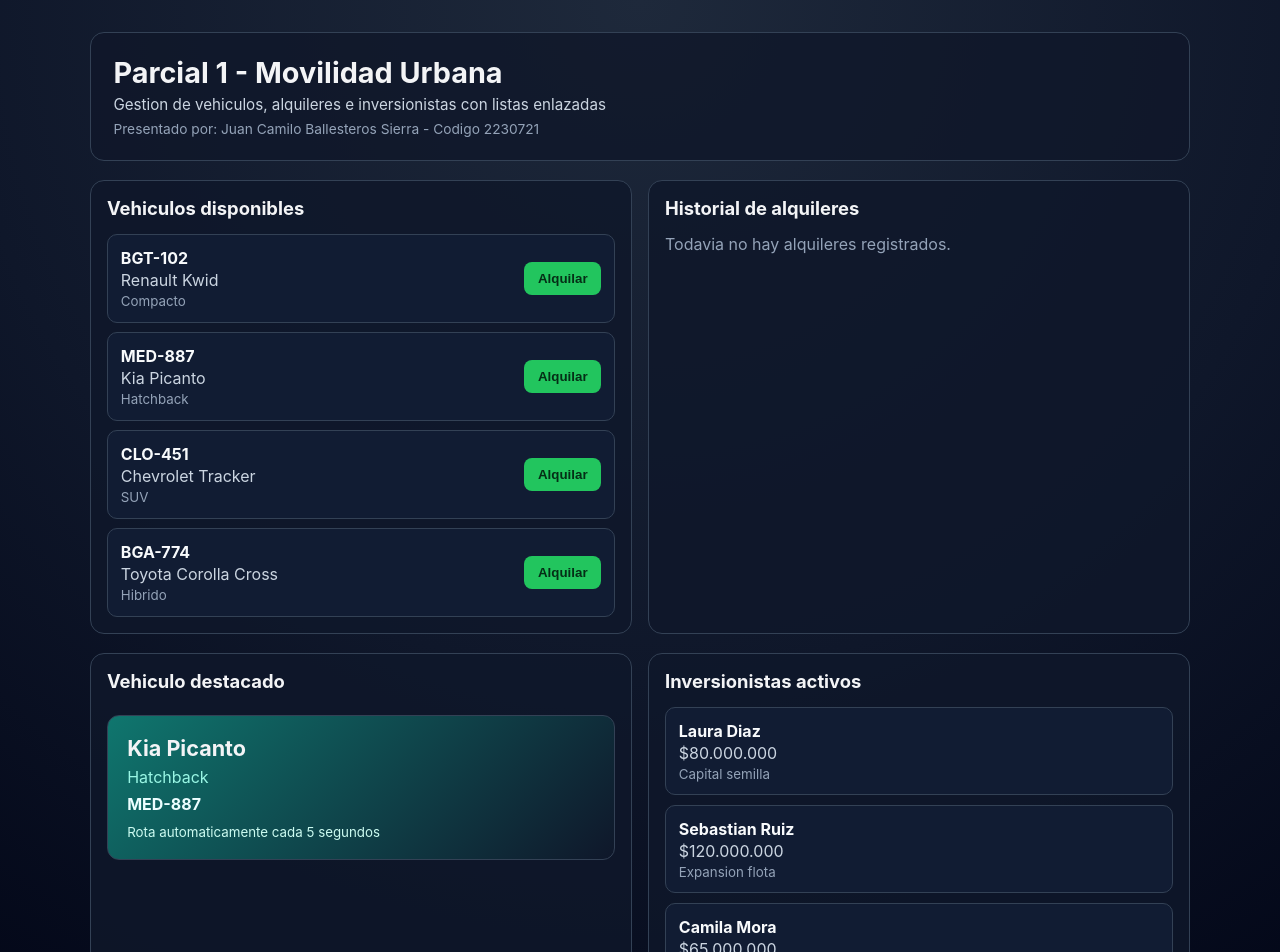
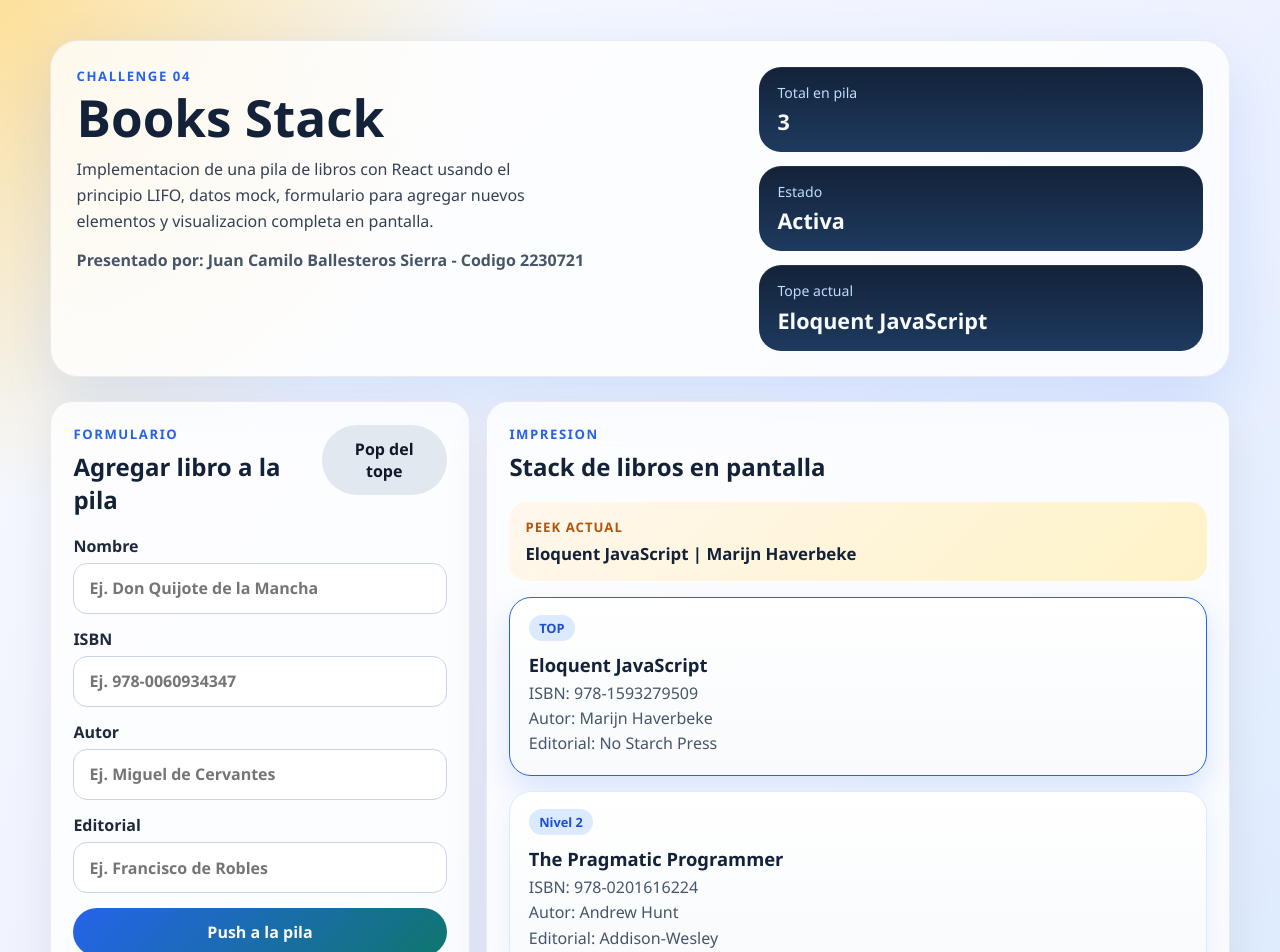
Before and after one commit to ballesterossmartsolutionssas/Homeworks, a React (Vite) app: page / in a window 1280 px wide. Shown: the top 952 px of the page. Built offline with nearby package versions, Linux system fonts and the light colour scheme.

Commit message:
Practice 04 - Books stack with React

```diff
--- a/src/App.jsx
+++ b/src/App.jsx
@@ -1,116 +1,243 @@
-import { useEffect, useRef, useState } from 'react';
-import { LinkedList } from './structures/linkedList';
-import { DoublyLinkedList } from './structures/doublyLinkedList';
-import { CircularLinkedList } from './structures/circularLinkedList';
-import { DoublyCircularLinkedList } from './structures/doublyCircularLinkedList';
-import AvailableVehicles from './components/AvailableVehicles';
-import RentalHistory from './components/RentalHistory';
-import FeaturedVehicle from './components/FeaturedVehicle';
-import ActiveInvestors from './components/ActiveInvestors';
+import { useState } from 'react';
+import { Stack } from './structures/stack';
 import './index.css';
 
-const INITIAL_VEHICLES = [
-    { id: 1, plate: 'BGT-102', model: 'Renault Kwid', type: 'Compacto' },
-    { id: 2, plate: 'MED-887', model: 'Kia Picanto', type: 'Hatchback' },
-    { id: 3, plate: 'CLO-451', model: 'Chevrolet Tracker', type: 'SUV' },
-    { id: 4, plate: 'BGA-774', model: 'Toyota Corolla Cross', type: 'Hibrido' }
+const INITIAL_BOOKS = [
+    {
+        id: 1,
+        name: 'Clean Code',
+        isbn: '978-0132350884',
+        author: 'Robert C. Martin',
+        editorial: 'Prentice Hall'
+    },
+    {
+        id: 2,
+        name: 'The Pragmatic Programmer',
+        isbn: '978-0201616224',
+        author: 'Andrew Hunt',
+        editorial: 'Addison-Wesley'
+    },
+    {
+        id: 3,
+        name: 'Eloquent JavaScript',
+        isbn: '978-1593279509',
+        author: 'Marijn Haverbeke',
+        editorial: 'No Starch Press'
+    }
 ];
 
-const INITIAL_INVESTORS = [
-    { id: 1, name: 'Laura Diaz', amount: '$80.000.000', role: 'Capital semilla' },
-    { id: 2, name: 'Sebastian Ruiz', amount: '$120.000.000', role: 'Expansion flota' },
-    { id: 3, name: 'Camila Mora', amount: '$65.000.000', role: 'Tecnologia' }
-];
+const EMPTY_FORM = {
+    name: '',
+    isbn: '',
+    author: '',
+    editorial: ''
+};
 
 function App() {
-    const [availableVehicles] = useState(() => new LinkedList());
-    const [rentalHistory] = useState(() => new DoublyLinkedList());
-    const [featuredVehicles] = useState(() => new CircularLinkedList());
-    const [activeInvestors] = useState(() => new DoublyCircularLinkedList());
-    const [currentFeaturedNode, setCurrentFeaturedNode] = useState(null);
-    const [, setRenderVersion] = useState(0);
-    const hasInitialized = useRef(false);
+    const [booksStack] = useState(() => {
+        const stack = new Stack();
 
-    useEffect(() => {
-        if (hasInitialized.current) return;
-        hasInitialized.current = true;
-
-        INITIAL_VEHICLES.forEach((vehicle) => {
-            availableVehicles.append(vehicle);
-            featuredVehicles.append(vehicle);
+        INITIAL_BOOKS.forEach((book) => {
+            stack.push(book);
         });
 
-        INITIAL_INVESTORS.forEach((investor) => {
-            activeInvestors.append(investor);
-        });
+        return stack;
+    });
+    const [form, setForm] = useState(EMPTY_FORM);
+    const [lastAction, setLastAction] = useState('Pila inicial cargada con datos mock.');
+    const [, setRenderVersion] = useState(0);
 
-        setCurrentFeaturedNode(featuredVehicles.getHead());
-        setRenderVersion((prev) => prev + 1);
-    }, []);
+    const books = booksStack.print();
+    const topBook = booksStack.peek();
 
-    useEffect(() => {
-        const intervalId = setInterval(() => {
-            setCurrentFeaturedNode((previousNode) => {
-                if (featuredVehicles.size() === 0) return null;
-                if (!previousNode) return featuredVehicles.getHead();
-                return previousNode.next;
-            });
-        }, 5000);
-
-        return () => clearInterval(intervalId);
-    }, [featuredVehicles]);
-
-    const handleRentVehicle = (vehicleId) => {
-        const removedVehicleNode = availableVehicles.removeById(vehicleId);
-        if (!removedVehicleNode) return;
-
-        rentalHistory.append({
-            id: Date.now() + vehicleId,
-            vehicle: removedVehicleNode.value,
-            rentedAt: new Date().toLocaleString('es-CO')
-        });
-
-        const removedFromFeatured = featuredVehicles.removeById(vehicleId);
-
-        if (removedFromFeatured && featuredVehicles.size() === 0) {
-            setCurrentFeaturedNode(null);
-        } else if (
-            removedFromFeatured &&
-            currentFeaturedNode &&
-            currentFeaturedNode.value.id === vehicleId
-        ) {
-            setCurrentFeaturedNode(featuredVehicles.getHead());
-        }
-
+    const forceRender = () => {
         setRenderVersion((prev) => prev + 1);
     };
 
-    const availableVehiclesArray = availableVehicles.toArray();
-    const rentalHistoryArray = rentalHistory.toArray();
-    const activeInvestorsArray = activeInvestors.toArray();
-    const featuredVehicle = currentFeaturedNode ? currentFeaturedNode.value : null;
+    const handleChange = ({ target }) => {
+        const { name, value } = target;
+
+        setForm((prev) => ({
+            ...prev,
+            [name]: value
+        }));
+    };
+
+    const handleSubmit = (event) => {
+        event.preventDefault();
+
+        const payload = {
+            id: Date.now(),
+            name: form.name.trim(),
+            isbn: form.isbn.trim(),
+            author: form.author.trim(),
+            editorial: form.editorial.trim()
+        };
+
+        const hasEmptyFields =
+            payload.name === '' ||
+            payload.isbn === '' ||
+            payload.author === '' ||
+            payload.editorial === '';
+
+        if (hasEmptyFields) {
+            setLastAction('Completa todos los campos antes de agregar el libro.');
+            return;
+        }
+
+        booksStack.push(payload);
+        setForm(EMPTY_FORM);
+        setLastAction(`Libro agregado al tope: ${payload.name}.`);
+        forceRender();
+    };
+
+    const handlePop = () => {
+        const removedBook = booksStack.pop();
+
+        if (!removedBook) {
+            setLastAction('La pila esta vacia. No hay libros para retirar.');
+            return;
+        }
+
+        setLastAction(`Libro retirado del tope: ${removedBook.name}.`);
+        forceRender();
+    };
 
     return (
-        <div className="app-container">
-            <header className="page-header">
-                <h1>Parcial 1 - Movilidad Urbana</h1>
-                <p>Gestion de vehiculos, alquileres e inversionistas con listas enlazadas</p>
-                <p className="author-line">Presentado por: Juan Camilo Ballesteros Sierra - Codigo 2230721</p>
-            </header>
+        <main className="page-shell">
+            <section className="hero">
+                <div>
+                    <p className="eyebrow">Challenge 04</p>
+                    <h1>Books Stack</h1>
+                    <p className="hero-copy">
+                        Implementacion de una pila de libros con React usando el principio
+                        LIFO, datos mock, formulario para agregar nuevos elementos y visualizacion
+                        completa en pantalla.
+                    </p>
+                    <p className="author-line">
+                        Presentado por: Juan Camilo Ballesteros Sierra - Codigo 2230721
+                    </p>
+                </div>
 
-            <section className="top-grid">
-                <AvailableVehicles
-                    vehicles={availableVehiclesArray}
-                    onRentVehicle={handleRentVehicle}
-                />
-                <RentalHistory history={rentalHistoryArray} />
+                <div className="hero-stats">
+                    <article className="stat-card">
+                        <span>Total en pila</span>
+                        <strong>{booksStack.size()}</strong>
+                    </article>
+                    <article className="stat-card">
+                        <span>Estado</span>
+                        <strong>{booksStack.isEmpty() ? 'Vacia' : 'Activa'}</strong>
+                    </article>
+                    <article className="stat-card">
+                        <span>Tope actual</span>
+                        <strong>{topBook ? topBook.name : 'Sin libros'}</strong>
+                    </article>
+                </div>
             </section>
 
-            <section className="bottom-grid">
-                <FeaturedVehicle vehicle={featuredVehicle} />
-                <ActiveInvestors investors={activeInvestorsArray} />
+            <section className="content-grid">
+                <article className="panel">
+                    <div className="panel-heading">
+                        <div>
+                            <p className="panel-label">Formulario</p>
+                            <h2>Agregar libro a la pila</h2>
+                        </div>
+                        <button type="button" className="secondary-button" onClick={handlePop}>
+                            Pop del tope
+                        </button>
+                    </div>
+
+                    <form className="book-form" onSubmit={handleSubmit}>
+                        <label>
+                            Nombre
+                            <input
+                                name="name"
+                                value={form.name}
+                                onChange={handleChange}
+                                placeholder="Ej. Don Quijote de la Mancha"
+                            />
+                        </label>
+
+                        <label>
+                            ISBN
+                            <input
+                                name="isbn"
+                                value={form.isbn}
+                                onChange={handleChange}
+                                placeholder="Ej. 978-0060934347"
+                            />
+                        </label>
+
+                        <label>
+                            Autor
+                            <input
+                                name="author"
+                                value={form.author}
+                                onChange={handleChange}
+                                placeholder="Ej. Miguel de Cervantes"
+                            />
+                        </label>
+
+                        <label>
+                            Editorial
+                            <input
+                                name="editorial"
+                                value={form.editorial}
+                                onChange={handleChange}
+                                placeholder="Ej. Francisco de Robles"
+                            />
+                        </label>
+
+                        <button type="submit" className="primary-button">
+                            Push a la pila
+                        </button>
+                    </form>
+
+                    <p className="status-message">{lastAction}</p>
+                </article>
+
+                <article className="panel">
+                    <div className="panel-heading">
+                        <div>
+                            <p className="panel-label">Impresion</p>
+                            <h2>Stack de libros en pantalla</h2>
+                        </div>
+                    </div>
+
+                    <div className="top-preview">
+                        <span>Peek actual</span>
+                        <strong>
+                            {topBook
+                                ? `${topBook.name} | ${topBook.author}`
+                                : 'La pila no tiene elementos'}
+                        </strong>
+                    </div>
+
+                    <div className="stack-list">
+                        {books.length > 0 ? (
+                            books.map((book, index) => (
+                                <article
+                                    key={book.id}
+                                    className={`book-card ${index === 0 ? 'book-card-top' : ''}`}
+                                >
+                                    <div className="book-level">
+                                        <span>{index === 0 ? 'TOP' : `Nivel ${books.length - index}`}</span>
+                                    </div>
+                                    <h3>{book.name}</h3>
+                                    <p>ISBN: {book.isbn}</p>
+                                    <p>Autor: {book.author}</p>
+                                    <p>Editorial: {book.editorial}</p>
+                                </article>
+                            ))
+                        ) : (
+                            <p className="empty-state">
+                                La pila esta vacia. Agrega un libro desde el formulario.
+                            </p>
+                        )}
+                    </div>
+                </article>
             </section>
-        </div>
+        </main>
     );
 }
 
--- a/src/index.css
+++ b/src/index.css
@@ -1,7 +1,9 @@
 :root {
-    font-family: Inter, system-ui, Avenir, Helvetica, Arial, sans-serif;
-    color: #f3f4f6;
-    background-color: #0f172a;
+    font-family: 'Segoe UI', Tahoma, Geneva, Verdana, sans-serif;
+    color: #132238;
+    background:
+        radial-gradient(circle at top left, rgba(255, 209, 102, 0.65), transparent 28%),
+        linear-gradient(135deg, #f8fafc 0%, #eef2ff 48%, #dbeafe 100%);
 }
 
 * {
@@ -12,173 +14,261 @@ body {
     margin: 0;
     min-width: 320px;
     min-height: 100vh;
-    background: radial-gradient(circle at top, #1e293b 0%, #0f172a 55%, #020617 100%);
+}
+
+button,
+input {
+    font: inherit;
 }
 
 #root {
-    width: min(1100px, 94vw);
+    width: min(1180px, 94vw);
     margin: 0 auto;
-    padding: 2rem 0 3rem;
+    padding: 2.5rem 0 3rem;
 }
 
-.app-container {
+.page-shell {
     display: flex;
     flex-direction: column;
-    gap: 1.2rem;
+    gap: 1.5rem;
 }
 
-.page-header {
-    text-align: left;
-    padding: 1.4rem;
-    border: 1px solid #334155;
-    border-radius: 14px;
-    background: rgba(15, 23, 42, 0.8);
+.hero {
+    display: grid;
+    grid-template-columns: 1.5fr 1fr;
+    gap: 1rem;
+    padding: 1.6rem;
+    border-radius: 28px;
+    background: rgba(255, 255, 255, 0.78);
+    border: 1px solid rgba(19, 34, 56, 0.08);
+    box-shadow: 0 24px 60px rgba(37, 99, 235, 0.14);
 }
 
-.page-header h1 {
-    margin: 0 0 0.3rem;
-    font-size: 1.8rem;
+.eyebrow,
+.panel-label {
+    margin: 0 0 0.45rem;
+    font-size: 0.82rem;
+    font-weight: 700;
+    letter-spacing: 0.12em;
+    text-transform: uppercase;
+    color: #2563eb;
 }
 
-.page-header p {
+.hero h1,
+.panel h2 {
     margin: 0;
-    color: #cbd5e1;
-    font-size: 0.95rem;
 }
 
-.page-header .author-line {
-    margin-top: 0.45rem;
-    color: #94a3b8;
-    font-size: 0.86rem;
+.hero h1 {
+    font-size: clamp(2.1rem, 4vw, 3.7rem);
+    line-height: 1;
 }
 
-.top-grid,
-.bottom-grid {
+.hero-copy {
+    max-width: 52ch;
+    margin: 0.9rem 0 0;
+    font-size: 1rem;
+    line-height: 1.6;
+    color: #334155;
+}
+
+.author-line {
+    margin: 0.9rem 0 0;
+    color: #475569;
+    font-weight: 600;
+}
+
+.hero-stats {
     display: grid;
-    grid-template-columns: 1fr 1fr;
+    gap: 0.85rem;
+}
+
+.stat-card,
+.panel,
+.book-card {
+    border-radius: 22px;
+}
+
+.stat-card {
+    padding: 1rem 1.15rem;
+    background: linear-gradient(180deg, #132238, #1e3a5f);
+    color: #f8fafc;
+    box-shadow: inset 0 1px 0 rgba(255, 255, 255, 0.08);
+}
+
+.stat-card span {
+    display: block;
+    font-size: 0.88rem;
+    color: #bfdbfe;
+}
+
+.stat-card strong {
+    display: block;
+    margin-top: 0.35rem;
+    font-size: 1.35rem;
+}
+
+.content-grid {
+    display: grid;
+    grid-template-columns: minmax(320px, 420px) 1fr;
     gap: 1rem;
 }
 
 .panel {
-    border: 1px solid #334155;
-    border-radius: 14px;
-    padding: 1rem;
-    background: rgba(15, 23, 42, 0.84);
-    min-height: 280px;
+    padding: 1.4rem;
+    background: rgba(255, 255, 255, 0.8);
+    border: 1px solid rgba(19, 34, 56, 0.08);
+    box-shadow: 0 18px 45px rgba(15, 23, 42, 0.08);
 }
 
-.panel h2 {
-    margin-top: 0;
+.panel-heading {
+    display: flex;
+    justify-content: space-between;
+    align-items: flex-start;
+    gap: 1rem;
+    margin-bottom: 1.2rem;
+}
+
+.book-form {
+    display: grid;
+    gap: 0.9rem;
+}
+
+.book-form label {
+    display: grid;
+    gap: 0.35rem;
+    font-weight: 600;
+    color: #1e293b;
+}
+
+.book-form input {
+    width: 100%;
+    padding: 0.85rem 0.95rem;
+    border-radius: 14px;
+    border: 1px solid #cbd5e1;
+    background: #fff;
+    transition: border-color 0.2s ease, box-shadow 0.2s ease;
+}
+
+.book-form input:focus {
+    outline: none;
+    border-color: #2563eb;
+    box-shadow: 0 0 0 4px rgba(37, 99, 235, 0.14);
+}
+
+.primary-button,
+.secondary-button {
+    border: none;
+    border-radius: 999px;
+    padding: 0.82rem 1.1rem;
+    font-weight: 700;
+    cursor: pointer;
+    transition: transform 0.2s ease;
+}
+
+.primary-button:hover,
+.secondary-button:hover {
+    transform: translateY(-1px);
+}
+
+.primary-button {
+    background: linear-gradient(135deg, #2563eb, #0f766e);
+    color: #f8fafc;
+}
+
+.secondary-button {
+    background: #e2e8f0;
+    color: #0f172a;
+}
+
+.status-message {
+    margin: 1rem 0 0;
+    padding: 0.9rem 1rem;
+    border-radius: 16px;
+    background: #eff6ff;
+    color: #1d4ed8;
+    font-weight: 600;
+}
+
+.top-preview {
+    padding: 1rem;
+    border-radius: 18px;
+    background: linear-gradient(135deg, #fff7ed, #fef3c7);
+}
+
+.top-preview span {
+    display: block;
+    font-size: 0.82rem;
+    font-weight: 700;
+    text-transform: uppercase;
+    letter-spacing: 0.08em;
+    color: #b45309;
+}
+
+.top-preview strong {
+    display: block;
+    margin-top: 0.35rem;
+    font-size: 1.05rem;
+}
+
+.stack-list {
+    display: grid;
+    gap: 0.9rem;
+    margin-top: 1rem;
+}
+
+.book-card {
+    padding: 1.1rem 1.15rem;
+    background: linear-gradient(180deg, #ffffff, #f8fafc);
+    border: 1px solid #dbeafe;
+    box-shadow: 0 10px 24px rgba(37, 99, 235, 0.08);
+}
+
+.book-card-top {
+    border-color: #2563eb;
+    box-shadow: 0 14px 30px rgba(37, 99, 235, 0.16);
+}
+
+.book-level {
+    margin-bottom: 0.65rem;
+}
+
+.book-level span {
+    display: inline-flex;
+    padding: 0.25rem 0.65rem;
+    border-radius: 999px;
+    background: #dbeafe;
+    color: #1d4ed8;
+    font-size: 0.8rem;
+    font-weight: 700;
+}
+
+.book-card h3 {
+    margin: 0 0 0.35rem;
     font-size: 1.15rem;
 }
 
-.data-list {
-    list-style: none;
-    margin: 0;
-    padding: 0;
-    display: flex;
-    flex-direction: column;
-    gap: 0.6rem;
+.book-card p {
+    margin: 0.2rem 0;
+    color: #475569;
 }
 
-.list-item {
-    display: flex;
-    justify-content: space-between;
-    align-items: center;
-    gap: 0.8rem;
-    border: 1px solid #334155;
-    border-radius: 10px;
-    padding: 0.8rem;
-    background: #111c33;
+.empty-state {
+    margin: 0;
+    padding: 1.4rem;
+    border-radius: 18px;
+    background: #f8fafc;
+    color: #64748b;
+    text-align: center;
 }
 
-.list-item.no-action {
-    justify-content: flex-start;
-}
-
-.item-info {
-    display: flex;
-    flex-direction: column;
-    text-align: left;
-    gap: 0.15rem;
-}
-
-.item-info strong {
-    color: #f8fafc;
-}
-
-.item-info span {
-    color: #cbd5e1;
-}
-
-.item-info small {
-    color: #94a3b8;
-}
-
-.btn-action {
-    border: none;
-    border-radius: 8px;
-    padding: 0.55rem 0.85rem;
-    background: #22c55e;
-    color: #052e16;
-    font-weight: 700;
-    cursor: pointer;
-}
-
-.btn-action:hover {
-    background: #16a34a;
-}
-
-.featured-panel {
-    display: flex;
-    flex-direction: column;
-}
-
-.featured-card {
-    margin-top: 0.5rem;
-    border: 1px solid #334155;
-    border-radius: 12px;
-    padding: 1.2rem;
-    background: linear-gradient(135deg, #0f766e, #0f172a);
-    text-align: left;
-}
-
-.featured-card h3 {
-    margin: 0 0 0.35rem;
-    font-size: 1.35rem;
-}
-
-.featured-card p {
-    margin: 0;
-    color: #99f6e4;
-}
-
-.featured-card span {
-    display: inline-block;
-    margin-top: 0.45rem;
-    color: #ecfeff;
-    font-weight: 700;
-}
-
-.featured-card small {
-    display: block;
-    margin-top: 0.6rem;
-    color: #ccfbf1;
-}
-
-.empty-text {
-    margin-top: 0.9rem;
-    color: #94a3b8;
-    text-align: left;
-}
-
-@media (max-width: 900px) {
-    .top-grid,
-    .bottom-grid {
+@media (max-width: 860px) {
+    .hero,
+    .content-grid {
         grid-template-columns: 1fr;
     }
 
-    .panel {
-        min-height: auto;
+    .panel-heading {
+        flex-direction: column;
     }
 }
--- /dev/null
+++ b/src/structures/stack.js
@@ -0,0 +1,32 @@
+export class Stack {
+    constructor() {
+        this.items = [];
+    }
+
+    push(value) {
+        this.items.push(value);
+        return value;
+    }
+
+    pop() {
+        if (this.isEmpty()) return null;
+        return this.items.pop();
+    }
+
+    peek() {
+        if (this.isEmpty()) return null;
+        return this.items[this.items.length - 1];
+    }
+
+    isEmpty() {
+        return this.items.length === 0;
+    }
+
+    size() {
+        return this.items.length;
+    }
+
+    print() {
+        return [...this.items].reverse();
+    }
+}
```
